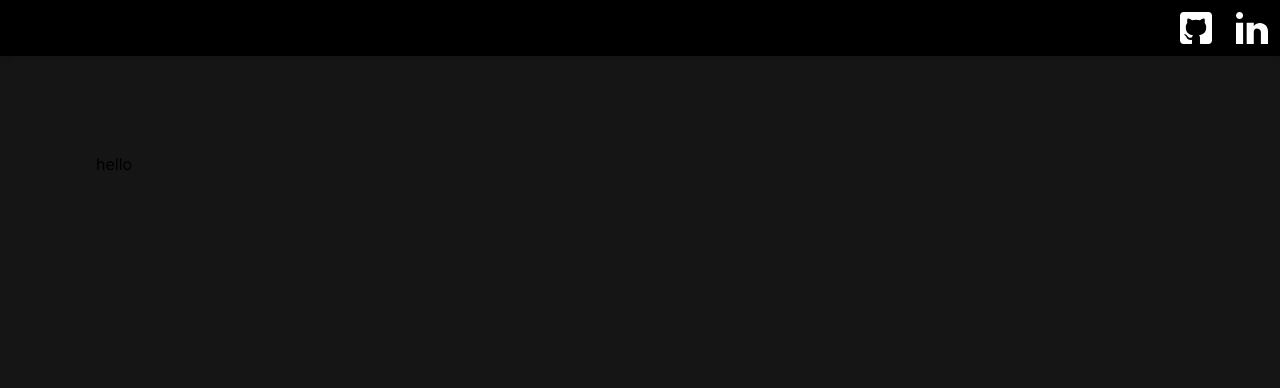
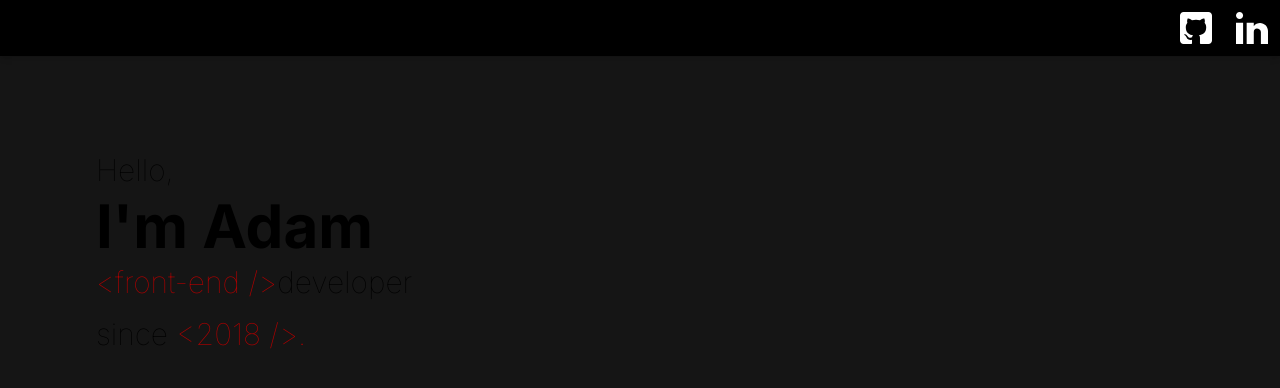
Before and after one commit to vincer0/apdev-pl, a Next.js app: page / in a window 1280 px wide. Shown: the top 388 px of the page. Built offline with nearby package versions, Linux system fonts and the light colour scheme.

Commit message:
reorganize main component, use new components

```diff
--- a/app/components/index.ts
+++ b/app/components/index.ts
@@ -1,4 +1,6 @@
 import Header from "./header";
 import Main from "./main";
+import HeroSection from "./hero-section";
+import SideMenu from "./side-menu";
 
-export { Header, Main };
+export { Header, Main, HeroSection, SideMenu };
--- a/app/components/main/index.tsx
+++ b/app/components/main/index.tsx
@@ -1,3 +1,12 @@
-export default function Main() {
-  return <main className="flex p-24 max-w-screen-xl mx-auto">hello</main>;
+import React from "react";
+
+interface IProps {
+  children: React.ReactNode;
 }
+export default function Main({ children }: IProps) {
+  return (
+    <main className="p-4 sm:p-24 max-w-screen-xl mx-auto apd-main">
+      <>{children}</>
+    </main>
+  );
+}
--- a/app/page.tsx
+++ b/app/page.tsx
@@ -1,9 +1,12 @@
-import { Header } from "./components";
+import { Header, Main, HeroSection, SideMenu } from "./components";
 export default function Home() {
   return (
     <>
       <Header />
-      <main className="flex p-24 max-w-screen-xl mx-auto">hello</main>
+      <Main>
+        <HeroSection />
+      </Main>
+      <SideMenu />
     </>
   );
 }
```
